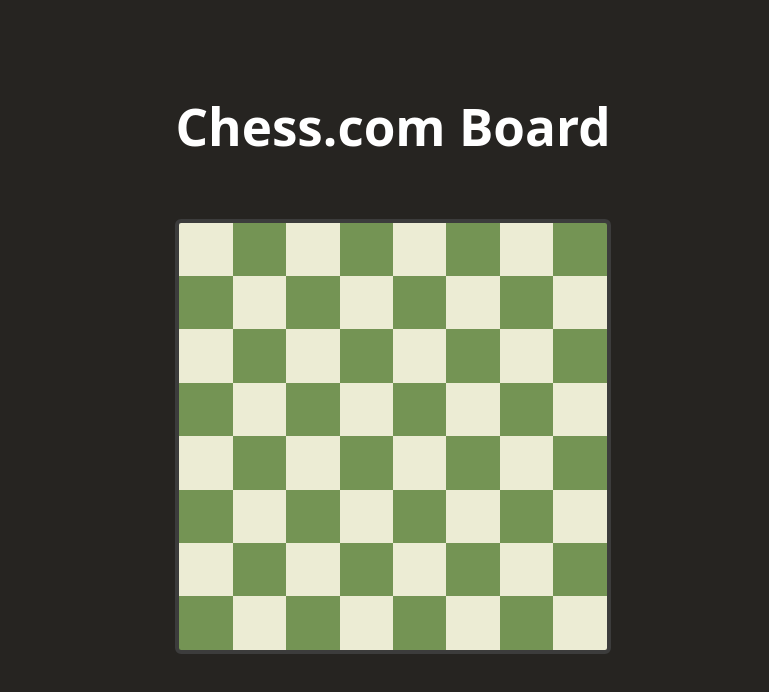
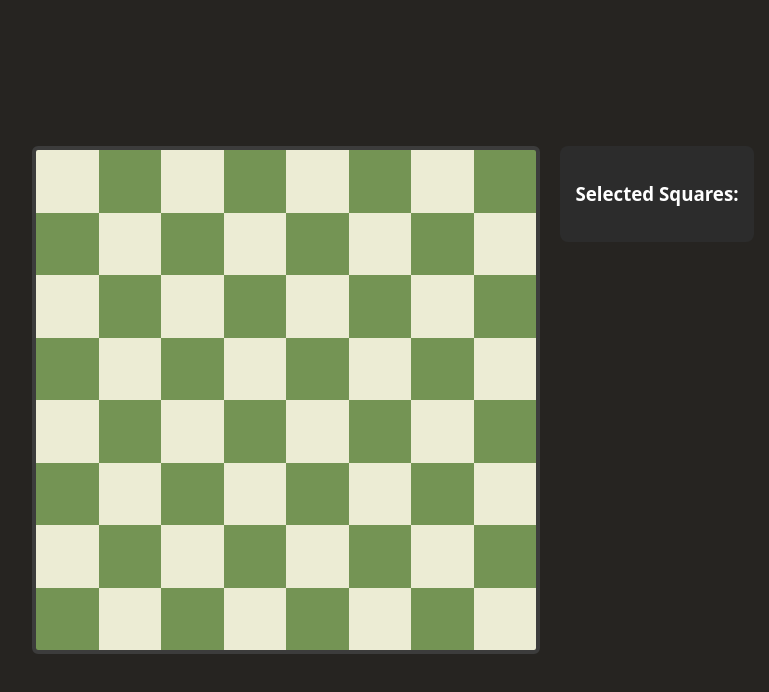
Before and after one commit to isabella-conti/chessComTest, a Vue app in the folder chessComTest/: page / in a window 1280 px wide. Shown: the top 692 px of the page, without its empty margins (247-1016 px from the left). Built offline with nearby package versions, Linux system fonts and the light colour scheme.

Commit message:
feat: add event emission and Sidebar component for selected squares history

```diff
--- a/chessComTest/src/App.vue
+++ b/chessComTest/src/App.vue
@@ -1,26 +1,40 @@
-<script setup>
-import ChessBoard from './components/ChessBoard/ChessBoard.vue'
-</script>
-
 <template>
-  <div id="app">
-    <h1>Chess.com Board</h1>
-    <ChessBoard />
+  <div class="container">
+    <ChessBoard @square-click="addSquare" />
+    <Sidebar :squares="selectedSquares" @clear="clearSquares" />
   </div>
 </template>
 
-<style scoped>
-#app {
-  display: flex;
-  flex-direction: column;
-  align-items: center;
-  padding: 2rem;
-  background-color: #262421;
-  min-height: 100vh;
-  color: white;
+<script setup>
+import { ref } from 'vue'
+import ChessBoard from './components/ChessBoard/ChessBoard.vue'
+import Sidebar from './components/Sidebar/Sidebar.vue'
+
+const selectedSquares = ref([])
+
+const addSquare = (squareName) => {
+  selectedSquares.value.push(squareName)
 }
 
-h1 {
-  margin-bottom: 2rem;
+const clearSquares = () => {
+  selectedSquares.value = []
+}
+</script>
+
+<style scoped>
+.container {
+  display: flex;
+  gap: 20px;
+  justify-content: center;
+  align-items: flex-start;
+  flex-wrap: wrap;
+  padding: 20px;
+}
+
+@media (max-width: 600px) {
+  .container {
+    flex-direction: column;
+    align-items: center;
+  }
 }
 </style>
--- a/chessComTest/src/components/ChessBoard/ChessBoard.vue
+++ b/chessComTest/src/components/ChessBoard/ChessBoard.vue
@@ -1,47 +1,48 @@
 <template>
-  <div class="chessboard-container">
   <div class="chessboard">
     <div
       v-for="i in 64"
       :key="i"
       class="square"
-        :class="{ dark: isDark(i - 1) }"
+      :class="{ dark: (Math.floor((i - 1) / 8) + ((i - 1) % 8)) % 2 === 1 }"
+      @click="handleSquareClick(i - 1)"
     ></div>
-    </div>
   </div>
 </template>
 
 <script setup>
-const isDark = (index) => {
-  const row = Math.floor(index / 8)
-  const col = index % 8
-  return (row + col) % 2 === 1
+import { defineEmits } from 'vue'
+
+const emit = defineEmits(['square-click'])
+
+const nameSquare = (index) => {
+  const col = String.fromCharCode(65 + (index % 8))
+  const row = 8 - Math.floor(index / 8)
+  return `${col}${row}`
+}
+
+const handleSquareClick = (index) => {
+  const squareName = nameSquare(index)
+  emit('square-click', squareName)
 }
 </script>
 
 <style scoped>
-.chessboard-container {
-  display: flex;
-  justify-content: center;
-  align-items: center;
-  width: 100%;
-  padding: 2rem;
-}
-
 .chessboard {
   display: grid;
   grid-template-columns: repeat(8, 1fr);
+  width: clamp(250px, 60vw, 500px);
   aspect-ratio: 1 / 1;
-  max-width: 600px;
-  width: 100%;
   border: 4px solid #3c3c3c;
   border-radius: 6px;
   overflow: hidden;
+  flex-shrink: 0;
 }
 
 .square {
   width: 100%;
   aspect-ratio: 1 / 1;
+  cursor: pointer;
 }
 
 .square.dark {
--- /dev/null
+++ b/chessComTest/src/components/Sidebar/Sidebar.vue
@@ -0,0 +1,33 @@
+<template>
+  <div class="sidebar">
+    <h3>Selected Squares:</h3>
+    <ul>
+      <li v-for="(square, index) in squares" :key="index">
+        {{ index + 1 }}. {{ square }}
+      </li>
+    </ul>
+  </div>
+</template>
+
+<script setup>
+defineProps({
+  squares: {
+    type: Array,
+    required: true
+  }
+})
+
+</script>
+
+<style scoped>
+.sidebar {
+  color: white;
+  background-color: #2c2c2c;
+  padding: 15px;
+  border-radius: 8px;
+  min-width: 150px;
+  max-width: 200px;
+  flex: 1;
+}
+
+</style>
```
Lines whose indentation alone changed are shown as unchanged.
